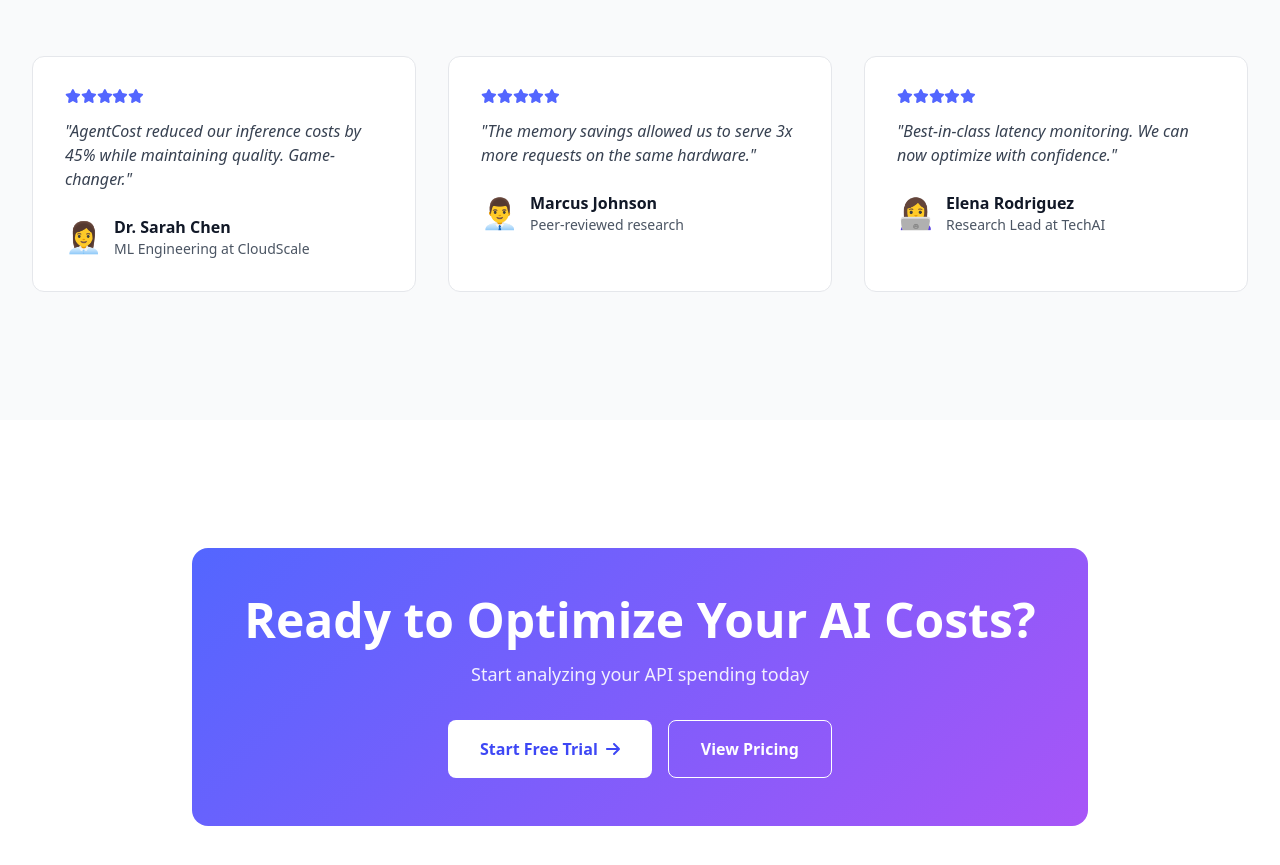
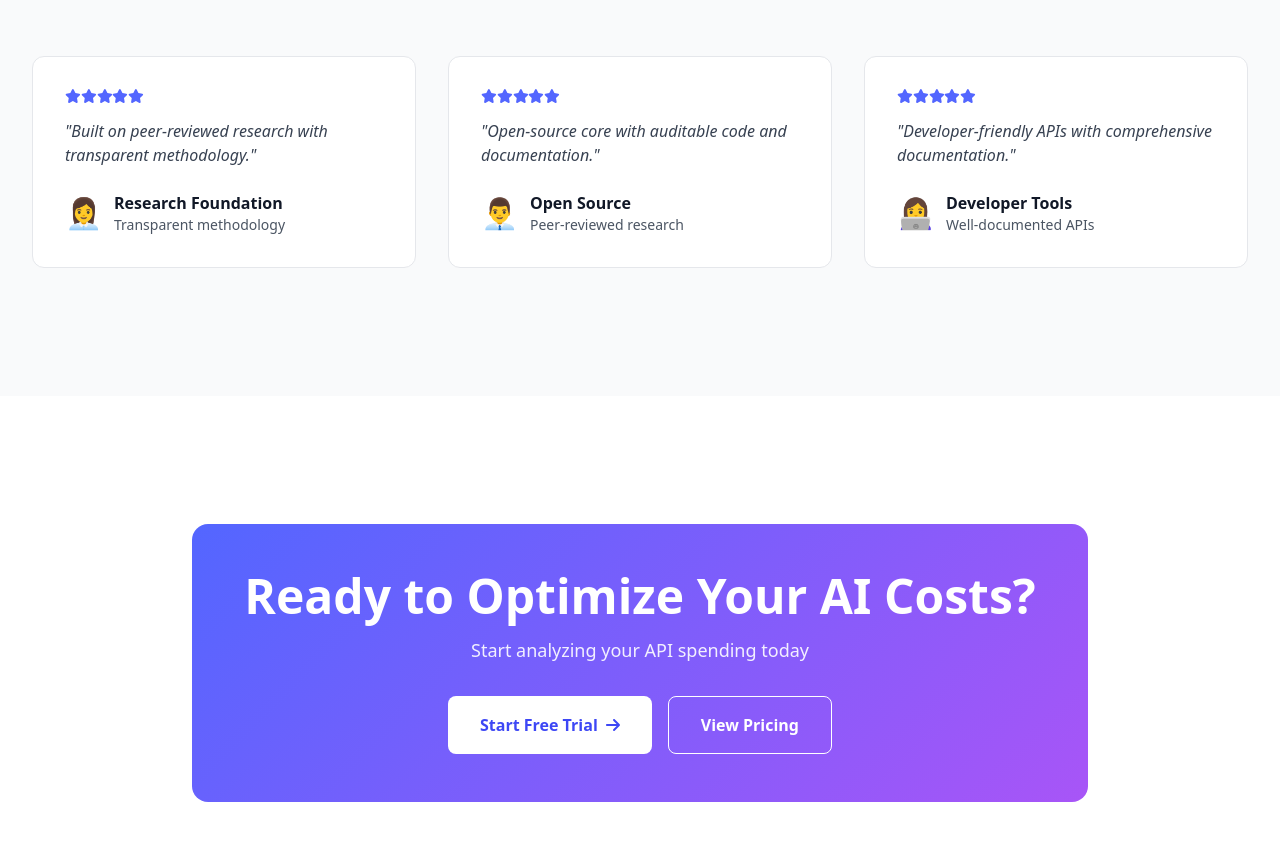
Before and after one commit to mephisto83/agentcost, a React (Vite) app in the folder webapp/: page /#/ in a window 1280 px wide. Shown: the part 2141-3006 px from the top of the page. Built offline with nearby package versions, Linux system fonts and the light colour scheme; no server answers.

Commit message:
fix: remove remaining fake testimonial names and content

```diff
--- a/webapp/src/components/LandingPage.tsx
+++ b/webapp/src/components/LandingPage.tsx
@@ -62,21 +62,21 @@
 
   const testimonials = [
     {
-      name: 'Dr. Sarah Chen',
-      role: 'ML Engineering at CloudScale',
-      content: 'AgentCost reduced our inference costs by 45% while maintaining quality. Game-changer.',
+      name: 'Research Foundation',
+      role: 'Transparent methodology',
+      content: 'Built on peer-reviewed research with transparent methodology.',
       avatar: '👩‍💼',
     },
     {
-      name: 'Marcus Johnson',
+      name: 'Open Source',
       role: 'Peer-reviewed research',
-      content: 'The memory savings allowed us to serve 3x more requests on the same hardware.',
+      content: 'Open-source core with auditable code and documentation.',
       avatar: '👨‍💼',
     },
     {
-      name: 'Elena Rodriguez',
-      role: 'Research Lead at TechAI',
-      content: 'Best-in-class latency monitoring. We can now optimize with confidence.',
+      name: 'Developer Tools',
+      role: 'Well-documented APIs',
+      content: 'Developer-friendly APIs with comprehensive documentation.',
       avatar: '👩‍💻',
     },
   ];
```
